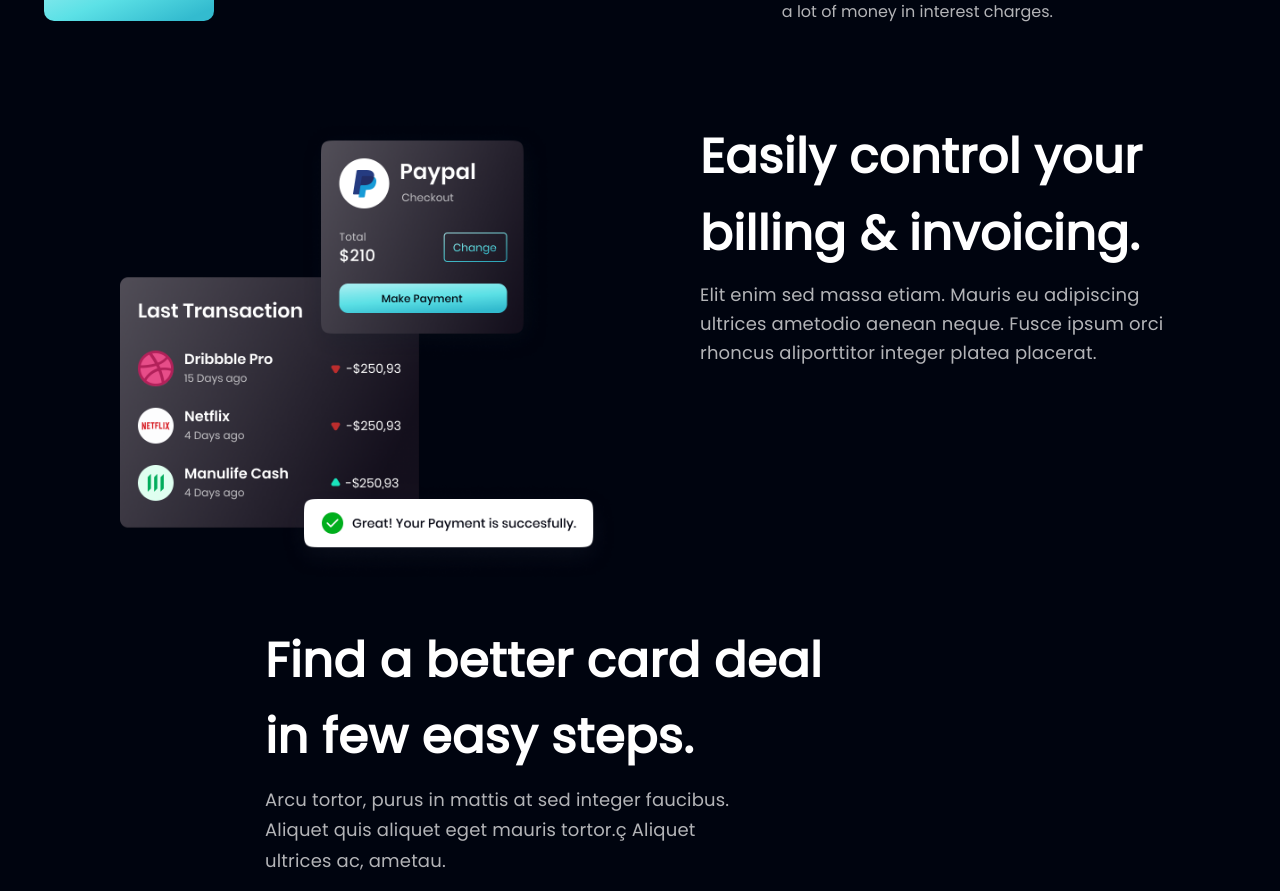
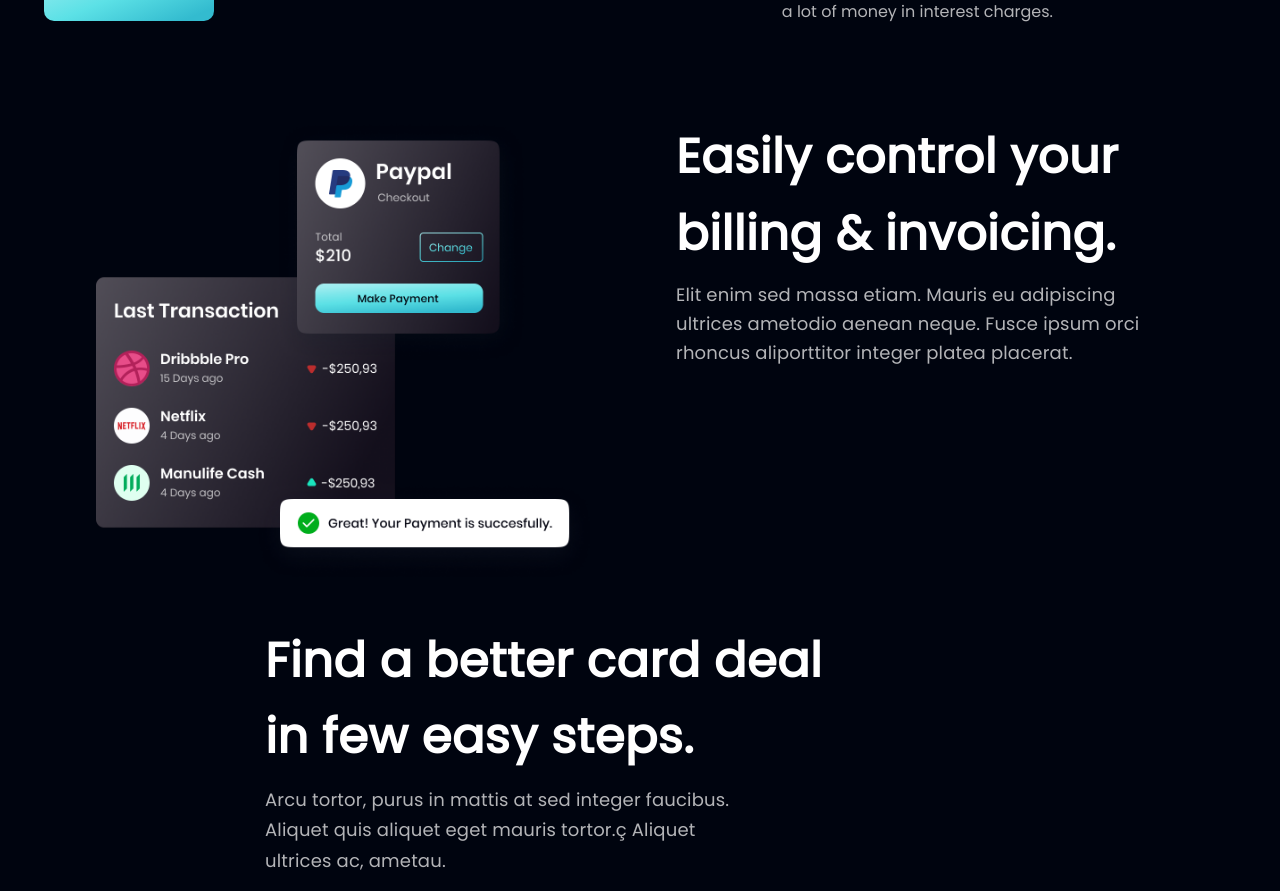
Before and after one commit to salmanhaider14/modern-ui, a React (Create React App) app: page / in a window 1280 px wide. Shown: the part 1894-2785 px from the top of the page. Built offline with nearby package versions, Linux system fonts and the light colour scheme.

Commit message:
should work

```diff
--- a/src/App.css
+++ b/src/App.css
@@ -244,6 +244,7 @@ body {
 }
 .paypal-content {
   margin-top: 30px;
+  margin-right: 3rem;
 }
 .paypal-content h1 {
   width: 470px;
```
